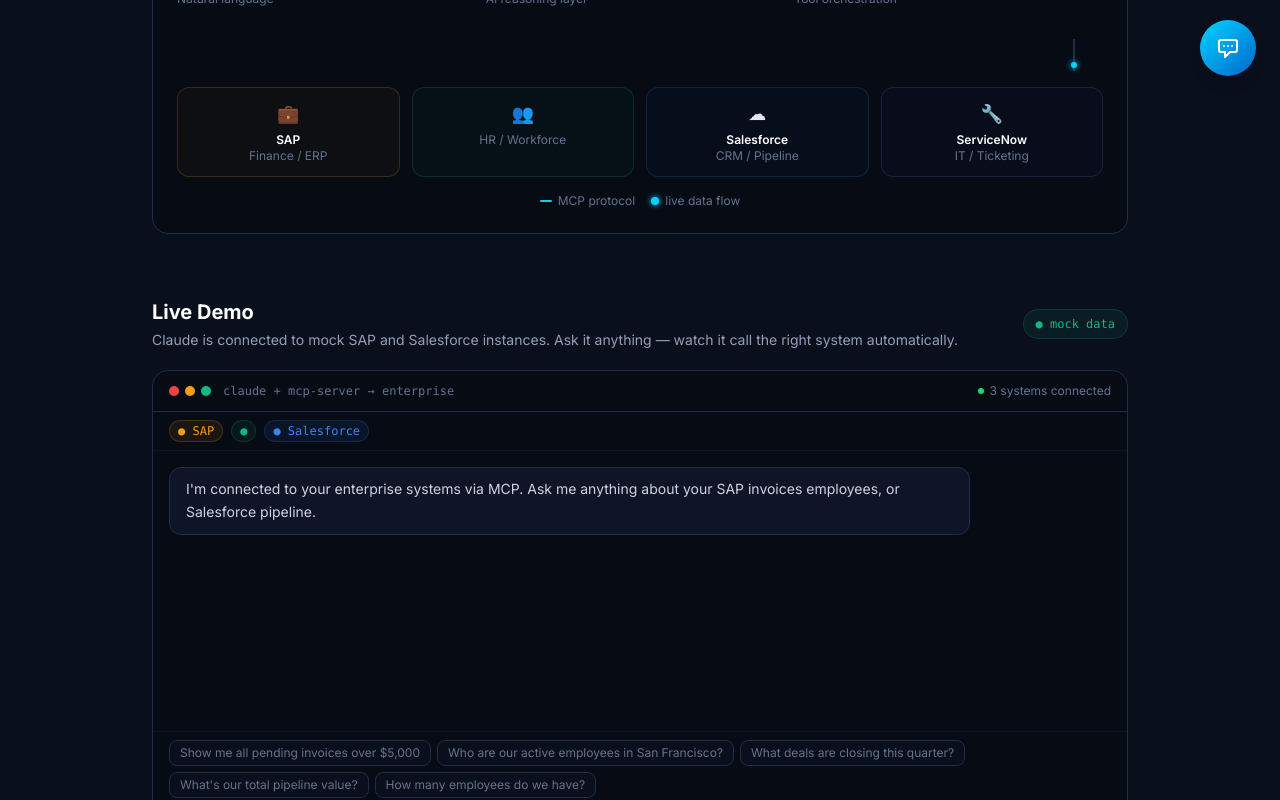
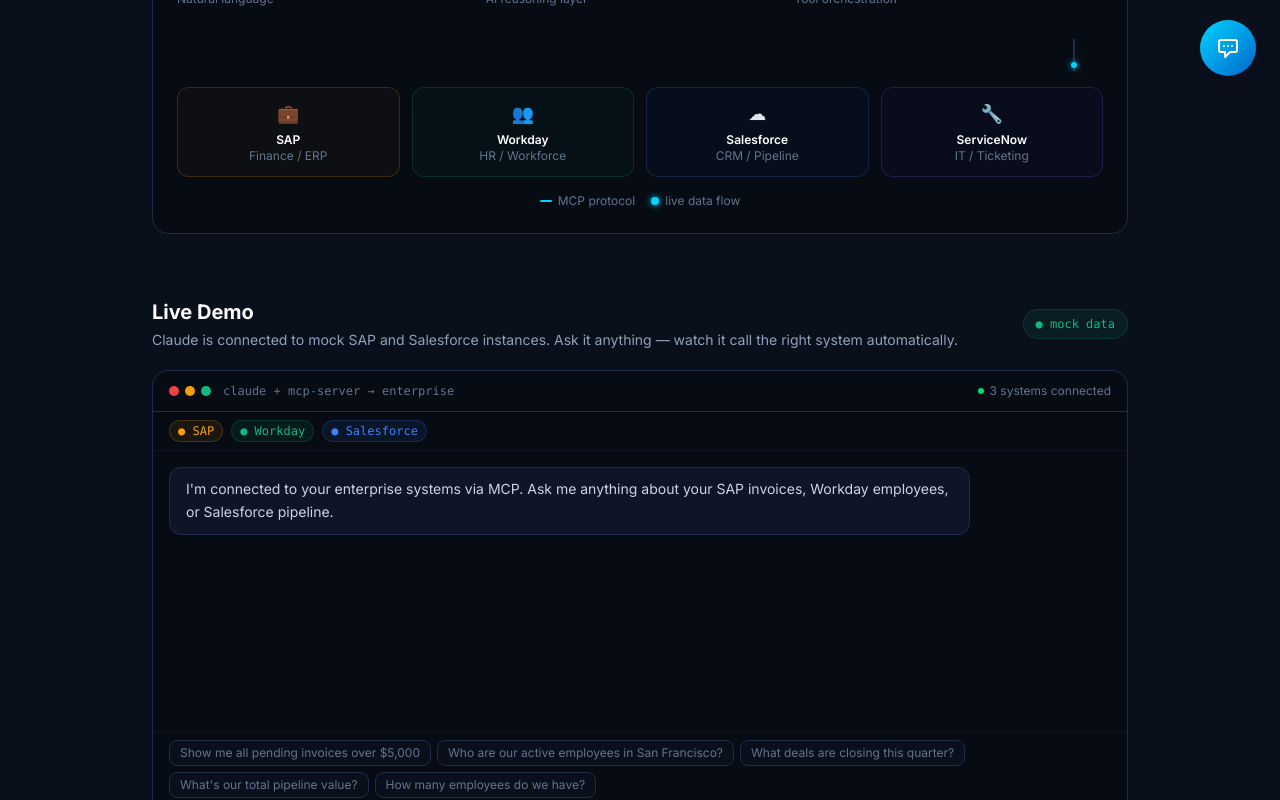
Before and after one commit to sukirk-tioga/tioga-ai-website, a Next.js app: page /mcp in a window 1280 px wide. Shown: the part 700-1500 px from the top of the page. Built offline with nearby package versions, Linux system fonts and the light colour scheme.

Commit message:
Fix empty PeopleSoft placeholder pills - replace with Workday throughout

```diff
--- a/app/mcp/page.tsx
+++ b/app/mcp/page.tsx
@@ -28,7 +28,7 @@ function ArchDiagram() {
 
  const systems = [
  { label: "SAP", sub: "Finance / ERP", icon: "💼", color: "#F59E0B" },
- { label: "", sub: "HR / Workforce", icon: "👥", color: "#10B981" },
+ { label: "Workday", sub: "HR / Workforce", icon: "👥", color: "#10B981" },
  { label: "Salesforce", sub: "CRM / Pipeline", icon: "☁", color: "#3B82F6" },
  { label: "ServiceNow", sub: "IT / Ticketing", icon: "🔧", color: "#8B5CF6" },
  ];
@@ -170,9 +170,9 @@ async def get_pending_invoices(
 # "Show me all pending invoices over $10k from CloudStack"`,
  },
  {
- label: "",
+ label: "Workday",
  lang: "python",
- code: `# Tioga AI MCP Server — connector
+ code: `# Tioga AI MCP Server — Workday connector
 @mcp.tool()
 async def get_employee_data(
  dept: str = None,
@@ -277,7 +277,7 @@ function LiveDemo() {
  const [messages, setMessages] = useState<MCPMessage[]>([
  {
  role: "assistant",
- content: "I'm connected to your enterprise systems via MCP. Ask me anything about your SAP invoices employees, or Salesforce pipeline.",
+ content: "I'm connected to your enterprise systems via MCP. Ask me anything about your SAP invoices, Workday employees, or Salesforce pipeline.",
  },
  ]);
  const [input, setInput] = useState("");
@@ -337,7 +337,7 @@ function LiveDemo() {
  <div className="px-4 py-2 flex gap-2" style={{ borderBottom: "1px solid #0D1526" }}>
  {[
  { label: "SAP", color: "#F59E0B" },
- { label: "", color: "#10B981" },
+ { label: "Workday", color: "#10B981" },
  { label: "Salesforce", color: "#3B82F6" },
  ].map((s) => (
  <span
--- a/app/page.tsx
+++ b/app/page.tsx
@@ -153,7 +153,7 @@ export default function HomePage() {
  <section className="py-16 px-6 max-w-5xl mx-auto">
  <p className="text-center text-xs text-slate-600 uppercase tracking-widest mb-8">We integrate with your existing enterprise stack</p>
  <div className="flex flex-wrap justify-center items-center gap-3">
- {["SAP", "", "Salesforce", "ServiceNow", "Oracle", "Workday", "SharePoint", "Slack"].map((name) => (
+ {["SAP", "Salesforce", "ServiceNow", "Oracle", "Workday", "SharePoint", "Slack", "Microsoft 365"].map((name) => (
  <div
  key={name}
  className="px-5 py-2.5 rounded-xl text-sm font-medium text-slate-400 hover:text-white transition-colors"
```
